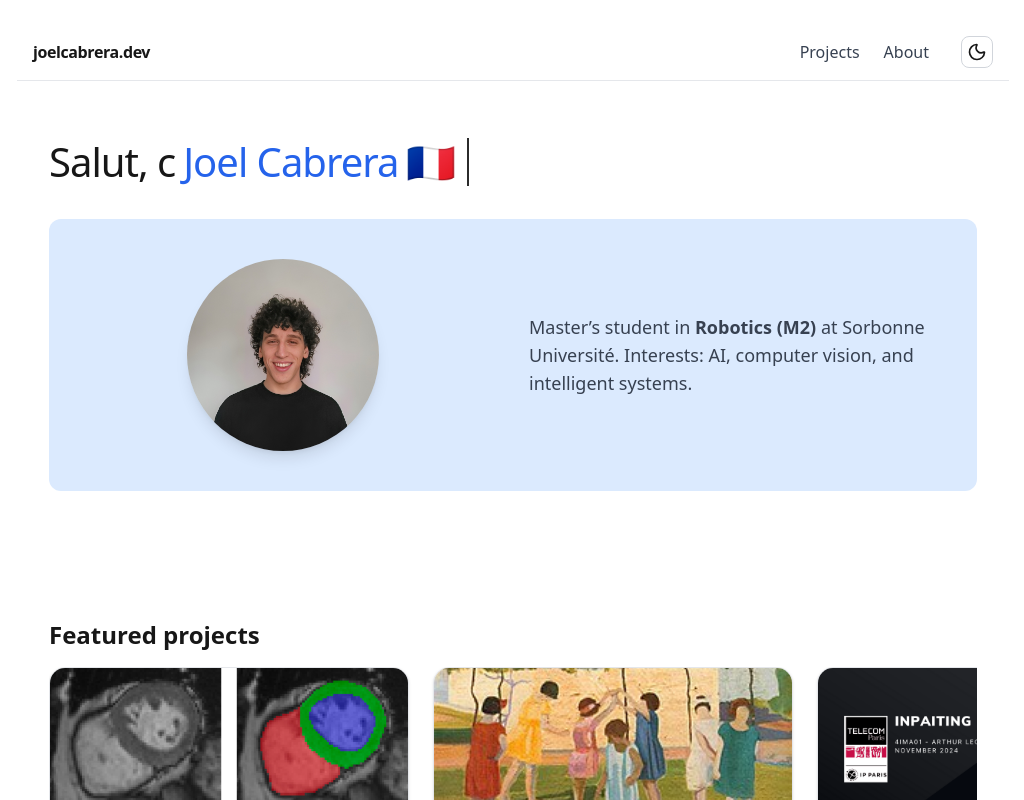
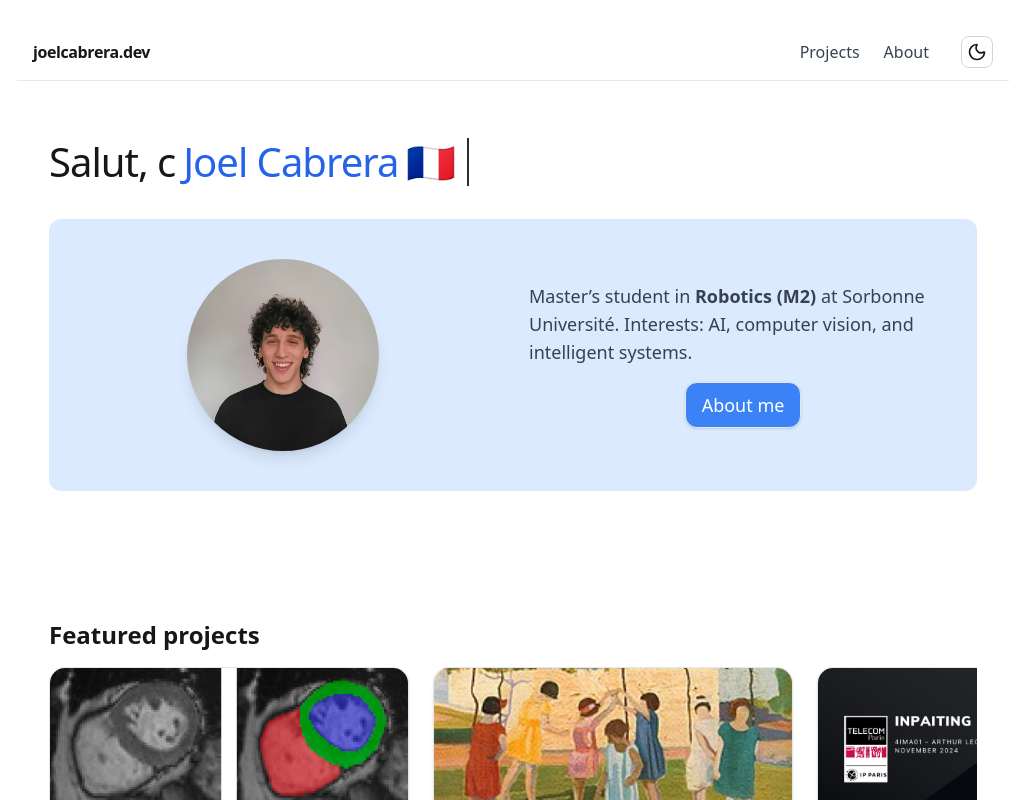
Before and after one commit to joelcabred/portfolio, a Next.js app: page / in a window 1280 px wide. Shown: the top 800 px of the page, without its empty margins (127-1151 px from the left). Built offline with nearby package versions, Linux system fonts and the light colour scheme.

Commit message:
added about me btm

```diff
--- a/src/app/page.tsx
+++ b/src/app/page.tsx
@@ -92,6 +92,16 @@ const featured = React.useMemo<Project[]>(
             Master’s student in <strong>Robotics (M2)</strong> at Sorbonne Université.
             Interests: AI, computer vision, and intelligent systems.
           </p>
+          <div className="hidden md:flex justify-center mt-4">
+            <a
+              href="/about"
+              className="px-4 py-2 rounded-xl border shadow font-medium
+                        bg-blue-500 text-white hover:bg-blue-600
+                        hover:shadow-md transition"
+            >
+              About me
+            </a>
+          </div>
         </div>
       </div>
 
```
